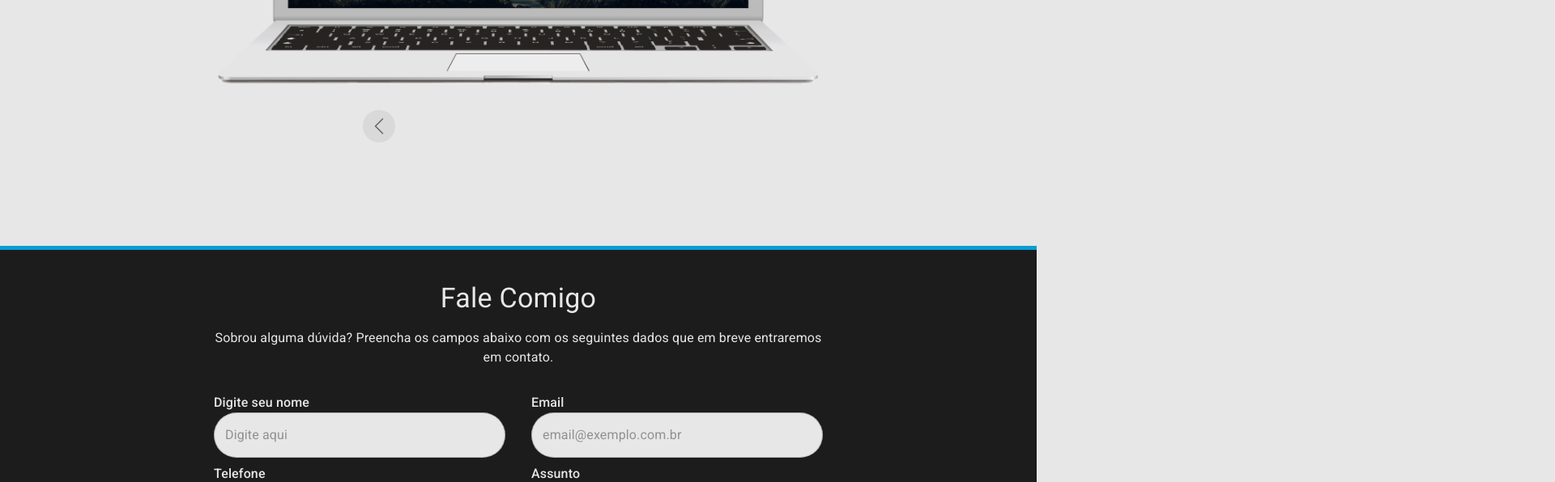
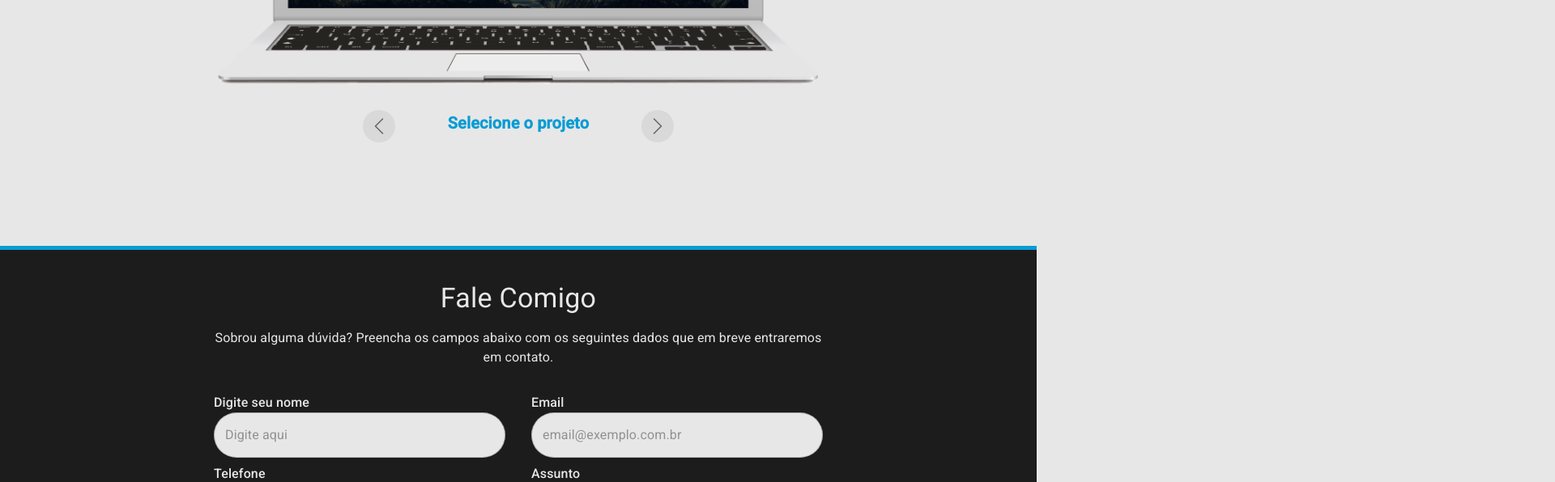
Before and after one commit to Felipe-alv-es/site-portifolio, a React (Create React App) app: page / in a window 1280 px wide. Shown: the part 2420-3016 px from the top of the page at 81% size, 1920 px wide, since content can reach past the window. Built offline with nearby package versions, Linux system fonts and the light colour scheme; no server answers.

Commit message:
project page swiper removed

```diff
--- a/src/components/Projects/Projects.js
+++ b/src/components/Projects/Projects.js
@@ -48,24 +48,12 @@ const Projects = () => {
     allowTouchMove: false,
   };
 
-  const [swiperTitle, setSwiperTitle] = useState();
-  const swipePreviousTitle = () => swiperTitle.slidePrev();
-  const swipeNextTitle = () => swiperTitle.slideNext();
-
-  const paramsTitle = {
-    onSwiper: setSwiperTitle,
-    slidesPerView: 1,
-    allowTouchMove: false,
-  };
-
   function NavNext() {
     swipeNextPage();
-    swipeNextTitle();
   }
 
   function NavPrev() {
     swipePreviousPage();
-    swipePreviousTitle();
   }
 
   const scrollUp = () => {
@@ -170,6 +158,7 @@ const Projects = () => {
           sx={{
             display: "flex",
             width: "30%",
+            justifyContent: "space-between",
             "@media(max-width: 950px)": {
               width: "40%",
             },
@@ -181,19 +170,13 @@ const Projects = () => {
           <StyledButtonIcon onClick={NavPrev}>
             <BsChevronLeft />
           </StyledButtonIcon>
-          <Swiper {...paramsTitle}>
-            {projectsOptions.map((item) => (
-              <SwiperSlide key={item.id}>
           <Typography
             variant="h6"
             color={"#089cd4"}
             sx={{ userSelect: "none", fontWeight: "bold" }}
           >
-                  {item.title}
+            {"Selecione o projeto"}
           </Typography>
-              </SwiperSlide>
-            ))}
-          </Swiper>
           <StyledButtonIcon onClick={NavNext}>
             <BsChevronRight />
           </StyledButtonIcon>
```
Lines whose indentation alone changed are shown as unchanged.
